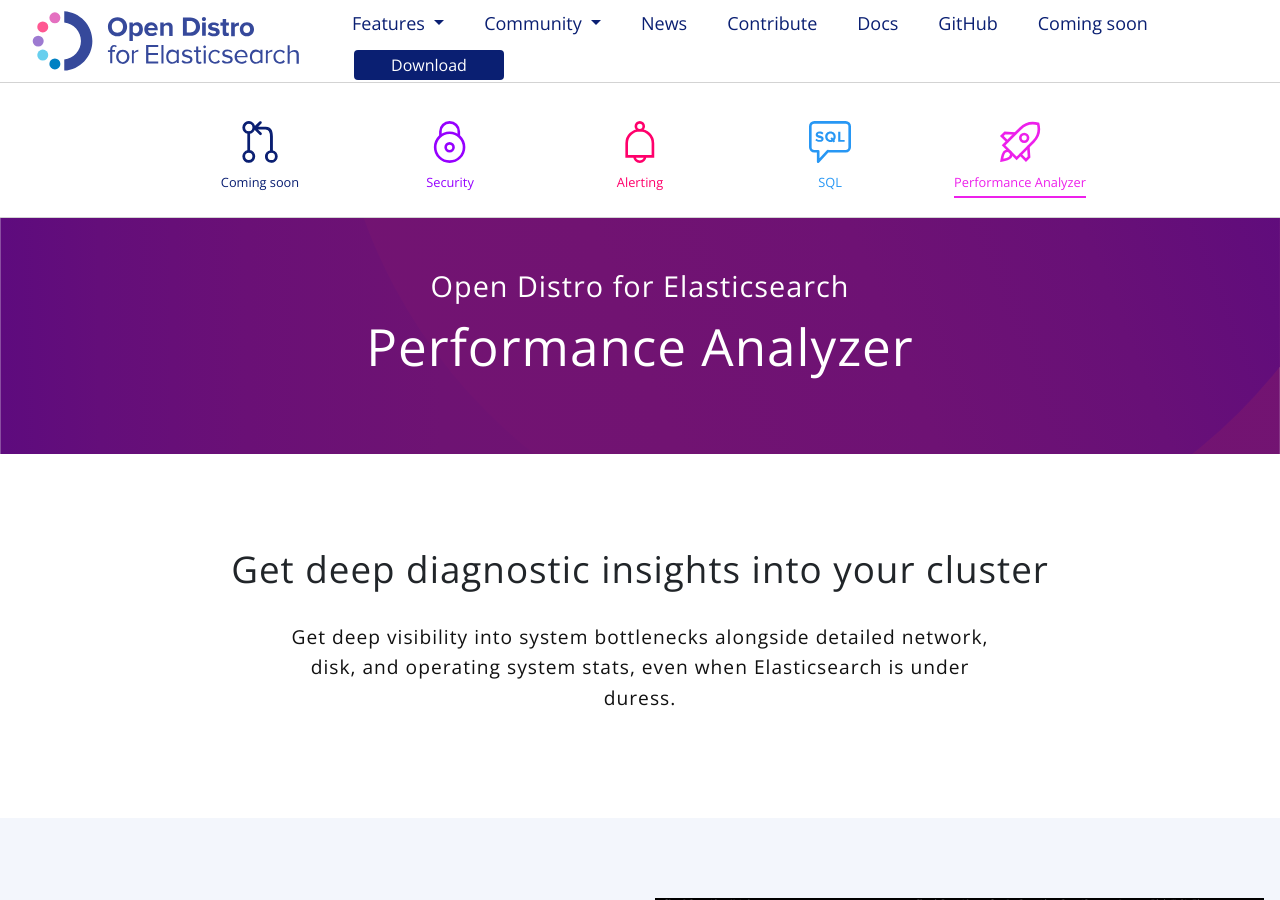
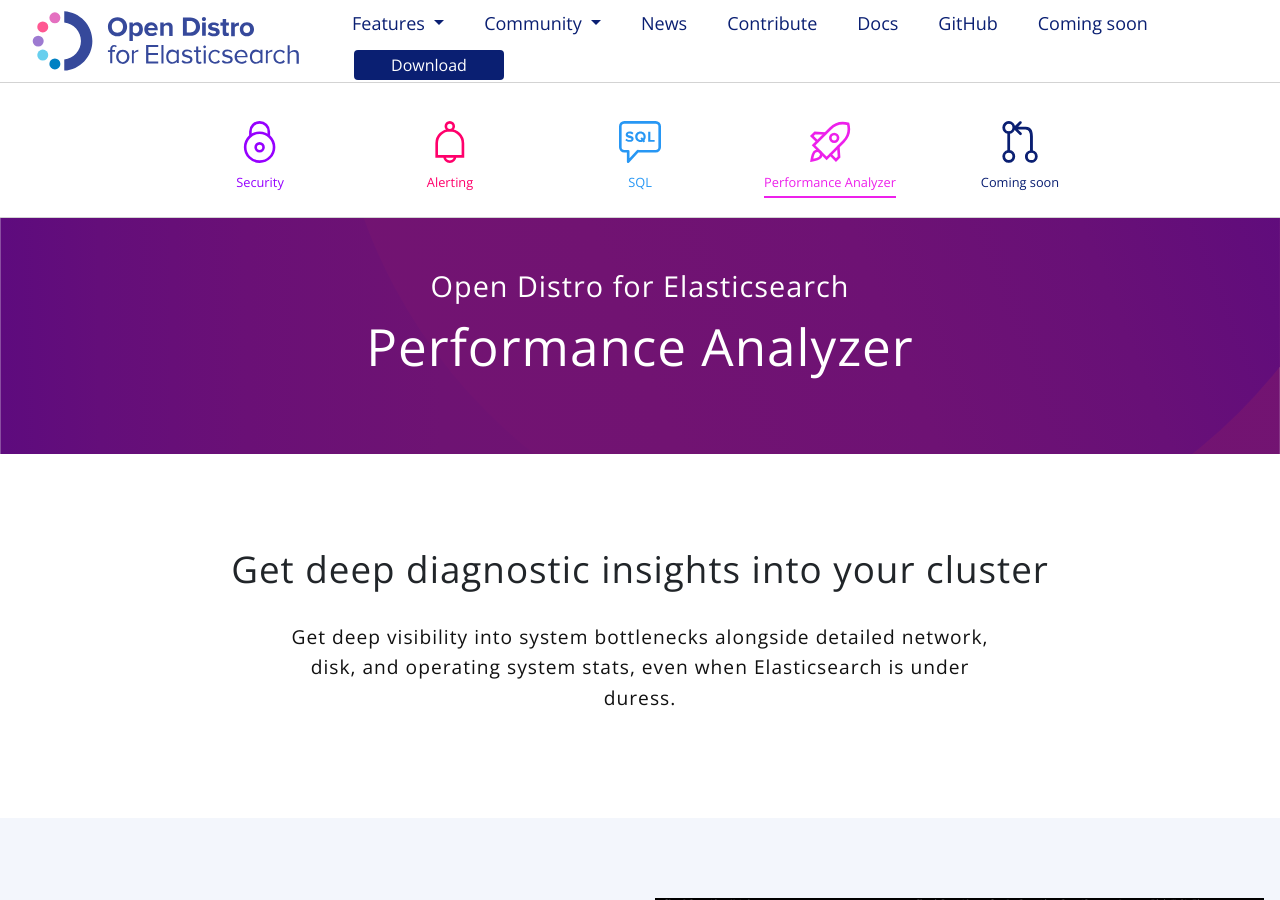
Before and after one commit to opendistro/for-elasticsearch, a Jekyll site: the page built from features/analyzer.md, in a window 1280 px wide and 900 px high. Built offline with Jekyll 4.4.1, drawn with Linux system fonts in a browser that asks for light colours.

Commit message:
Update features.yml

```diff
--- a/_data/pages/es/features.yml
+++ b/_data/pages/es/features.yml
@@ -9,10 +9,6 @@
 
 # Features
 featuresLink:
-  - title: Coming soon
-    icon: "/assets/media/icons/comingsoon_64px.svg"
-    url: "features/comingsoon.html"
-    color: "#0a1f72"
   - title: Security
     icon: "/assets/media/icons/security_64px.svg"
     url: "features/security.html"
@@ -29,3 +25,7 @@
     icon: "/assets/media/icons/performance_analyzer_64px.svg"
     url: "features/analyzer.html"
     color: "#ed20eb"
+  - title: Coming soon
+    icon: "/assets/media/icons/comingsoon_64px.svg"
+    url: "features/comingsoon.html"
+    color: "#0a1f72"
```
